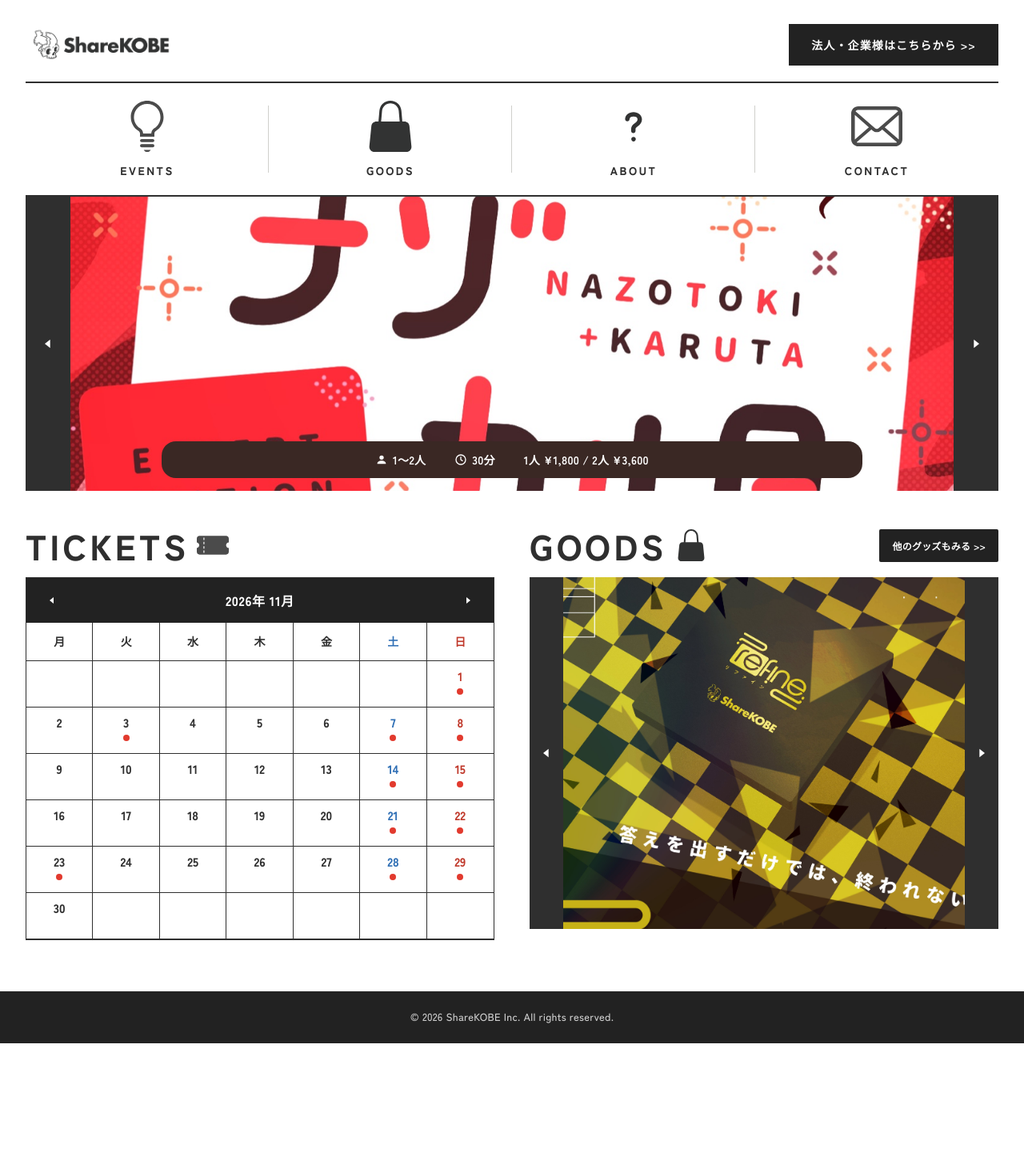
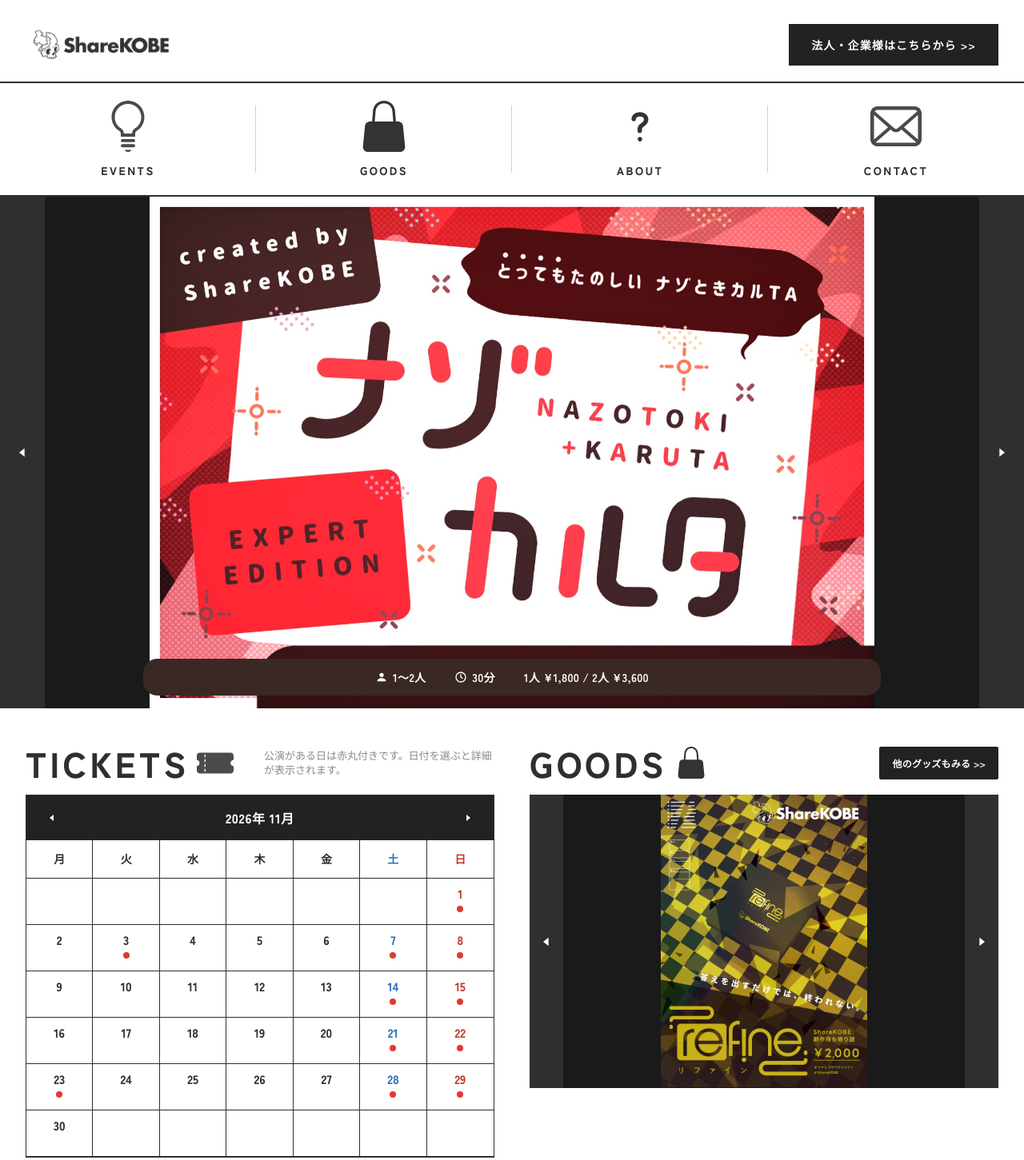
Before and after one commit to ShareKOBEinc/Homepage, a plain HTML site: page sk-pf-home-preview-a8f3c91e7b2d4/index.html in a window 1280 px wide. Shown: the top 1451 px of the page at 80% size. Before the commit the page ends 1305 px from the top, so only its background shows below. Drawn offline with Linux system fonts and the light colour scheme.

Commit message:
レイアウト調整

```diff
--- a/sk-pf-home-preview-a8f3c91e7b2d4/css/style.css
+++ b/sk-pf-home-preview-a8f3c91e7b2d4/css/style.css
@@ -142,20 +142,28 @@ button { font: inherit; }
 
 .carousel__slide {
   flex: 0 0 100%;
+  width: 100%;
   min-width: 100%;
+  max-width: 100%;
   position: relative;
+  aspect-ratio: 16 / 10;
+  overflow: hidden;
+  background: #1a1a1a;
 }
 
 .carousel__slide > a {
+  position: absolute;
+  inset: 0;
   display: block;
-  position: relative;
 }
 
 .carousel__media {
+  position: absolute;
+  inset: 0;
   width: 100%;
-  aspect-ratio: 4 / 5;
-  object-fit: cover;
-  background: #222;
+  height: 100%;
+  object-fit: contain;
+  object-position: center;
 }
 
 .carousel__rail {
@@ -243,6 +251,22 @@ button { font: inherit; }
   height: 30px;
   object-fit: contain;
   flex: 0 0 auto;
+}
+
+.pf-section__icon--tickets {
+  width: clamp(1.85rem, 7vw, 2.25rem);
+  height: clamp(1.85rem, 7vw, 2.25rem);
+}
+
+.pf-section__head .cal__note {
+  margin: 0 0 0 1.25rem;
+  flex: 1 1 auto;
+  min-width: 0;
+  font-size: 12px;
+  font-weight: 500;
+  color: var(--muted);
+  text-align: left;
+  line-height: 1.45;
 }
 
 .pf-section__head .pf-more {
@@ -461,10 +485,6 @@ button { font: inherit; }
   to { opacity: 1; transform: none; }
 }
 
-#goodsCarousel .carousel__media {
-  aspect-ratio: 16 / 10;
-}
-
 #goodsCarousel .carousel__meta { display: none; }
 
 .pf-band { display: block; }
@@ -501,13 +521,19 @@ button { font: inherit; }
 
   body { padding: 24px 16px 40px; }
 
-  .pf-header { padding: 22px 0 16px; }
-  .pf-shell { padding: 0 20px; }
+  .pf-header {
+    padding: 22px 20px 16px;
+  }
   .pf-logo img { height: 44px; }
   .pf-corp {
     padding: 14px 18px;
     font-size: 12px;
     letter-spacing: 0.06em;
+  }
+
+  /* Menu full width of the card */
+  .pf-nav {
+    width: 100%;
   }
 
   .pf-nav__item { padding: 20px 8px 18px; gap: 10px; }
@@ -516,9 +542,6 @@ button { font: inherit; }
     font-size: 13px;
     letter-spacing: 0.16em;
   }
-
-  .carousel__media { aspect-ratio: 16 / 9; }
-  #goodsCarousel .carousel__media { aspect-ratio: 16 / 9; }
 
   .carousel__meta {
     left: calc(var(--rail) + 18px);
@@ -532,12 +555,20 @@ button { font: inherit; }
 
   .carousel__meta svg { width: 16px; height: 16px; }
 
-  .pf-section { padding: 36px 0 12px; }
+  .pf-section { padding: 36px 20px 12px; }
   .pf-section__head h2 {
     font-size: 2.5rem;
     letter-spacing: 0.1em;
   }
   .pf-section__icon { width: 36px; height: 36px; }
+  .pf-section__icon--tickets {
+    width: 2.5rem;
+    height: 2.5rem;
+  }
+  .pf-section__head .cal__note {
+    margin-left: 1.5rem;
+    font-size: 13px;
+  }
   .pf-section__head .pf-more {
     padding: 10px 14px;
     font-size: 12px;
@@ -568,13 +599,16 @@ button { font: inherit; }
     box-shadow: none;
   }
 
+  /* Shell full-bleed so nav/KV can span the viewport */
   .pf-shell {
-    width: min(100% - 48px, var(--shell-max));
-    margin: 0 auto;
+    width: 100%;
+    margin: 0;
     padding: 0;
   }
 
   .pf-header {
+    width: min(100% - 48px, var(--shell-max));
+    margin: 0 auto;
     padding: 28px 0 18px;
   }
 
@@ -586,7 +620,10 @@ button { font: inherit; }
     letter-spacing: 0.08em;
   }
 
+  /* Menu: full viewport width */
   .pf-nav {
+    width: 100%;
+    max-width: none;
     border-top-width: 2px;
     border-bottom-width: 2px;
   }
@@ -611,23 +648,22 @@ button { font: inherit; }
     letter-spacing: 0.18em;
   }
 
-  #heroCarousel {
-    margin-top: 0;
+  #heroCarousel,
+  #goodsCarousel {
+    width: 100%;
   }
 
-  #heroCarousel .carousel__media {
-    aspect-ratio: 21 / 9;
-    max-height: min(48vh, 460px);
+  /* Landscape KV frame — whole image visible via contain */
+  #heroCarousel .carousel__slide {
+    aspect-ratio: 16 / 9;
   }
 
   #goodsCarousel {
     --rail: 42px;
   }
 
-  /* Match calendar block height in the PC mock */
-  #goodsCarousel .carousel__media {
-    aspect-ratio: 4 / 3;
-    max-height: none;
+  #goodsCarousel .carousel__slide {
+    aspect-ratio: 16 / 10;
   }
 
   .carousel__rail svg {
@@ -646,7 +682,8 @@ button { font: inherit; }
   }
 
   .pf-band {
-    margin-top: 8px;
+    width: min(100% - 48px, var(--shell-max));
+    margin: 8px auto 0;
     display: grid;
     grid-template-columns: 1fr 1fr;
     gap: 36px;
@@ -660,6 +697,7 @@ button { font: inherit; }
   .pf-section__head {
     margin-bottom: 16px;
     min-height: 48px;
+    flex-wrap: nowrap;
   }
 
   .pf-section__head h2 {
@@ -670,6 +708,16 @@ button { font: inherit; }
   .pf-section__icon {
     width: 40px;
     height: 40px;
+  }
+
+  .pf-section__icon--tickets {
+    width: 2.75rem;
+    height: 2.75rem;
+  }
+
+  .pf-section__head .cal__note {
+    margin-left: 1.75rem;
+    font-size: 13px;
   }
 
   .pf-section__head .pf-more {
@@ -691,7 +739,8 @@ button { font: inherit; }
 @media (min-width: 1280px) {
   :root { --shell-max: 1280px; }
 
-  .pf-shell {
+  .pf-header,
+  .pf-band {
     width: min(100% - 64px, var(--shell-max));
   }
 
@@ -700,12 +749,16 @@ button { font: inherit; }
     height: 64px;
   }
 
-  #heroCarousel .carousel__media {
-    aspect-ratio: 22 / 9;
-    max-height: min(46vh, 500px);
+  .pf-band { gap: 44px; }
+
+  .pf-section__icon--tickets {
+    width: 2.85rem;
+    height: 2.85rem;
   }
 
-  .pf-band { gap: 44px; }
+  #heroCarousel .carousel__slide {
+    aspect-ratio: 2 / 1;
+  }
 
   .carousel__meta {
     left: 14%;
--- a/sk-pf-home-preview-a8f3c91e7b2d4/index.html
+++ b/sk-pf-home-preview-a8f3c91e7b2d4/index.html
@@ -95,7 +95,8 @@
         <section class="pf-section" id="tickets">
           <div class="pf-section__head">
             <h2>TICKETS</h2>
-            <img class="pf-section__icon" src="../assets/tickets.svg" alt="" width="40" height="40">
+            <img class="pf-section__icon pf-section__icon--tickets" src="../assets/tickets.svg" alt="" width="56" height="56">
+            <p class="cal__note">公演がある日は赤丸付きです。日付を選ぶと詳細が表示されます。</p>
           </div>
           <div class="cal-wrap">
             <div class="cal" id="ticketCal" data-year="2026" data-month="11">
```
